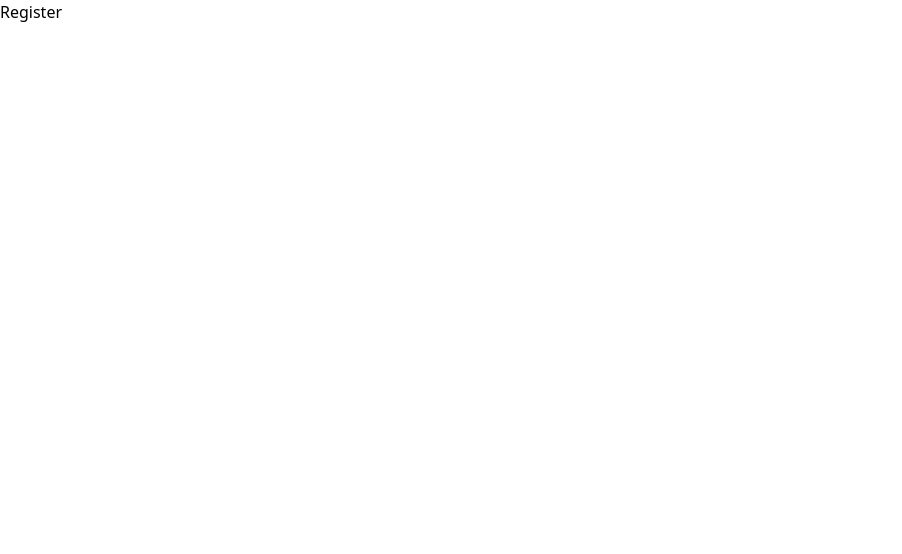
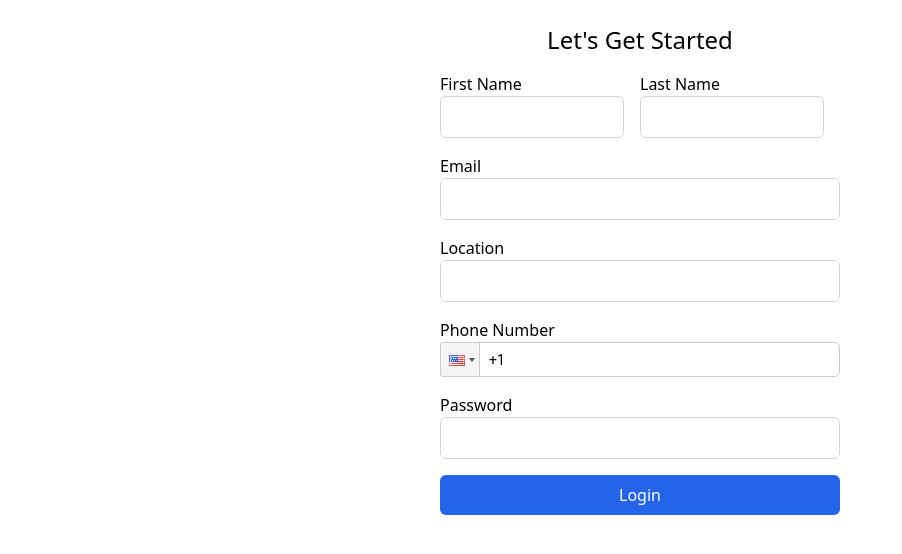
Before and after one commit to Deevyne99/jobHunt365, a React (Vite) app in the folder Jobhunt365/: page /register in a window 1280 px wide. Shown: the top 554 px of the page, without its empty margins (0-902 px from the left). Built offline with nearby package versions, Linux system fonts and the light colour scheme.

Commit message:
Build : building register and login page

```diff
--- a/Jobhunt365/package.json
+++ b/Jobhunt365/package.json
@@ -16,6 +16,7 @@
     "react": "^18.2.0",
     "react-dom": "^18.2.0",
     "react-icons": "^5.0.1",
+    "react-phone-input-2": "^2.15.1",
     "react-redux": "^9.1.0",
     "react-router-dom": "^6.22.3"
   },
--- /dev/null
+++ b/Jobhunt365/src/Components/ReuseableComponets/ButtonComponent/Button.tsx
@@ -0,0 +1,16 @@
+// import React from 'react'
+
+const Button = () => {
+  return (
+    <div className='w-[90%]  mx-auto sm:w-full flex justify-center items-center flex-col'>
+      <button
+        className='  max-w-[400px] w-full text-white capitalize bg-light-blue p-2 rounded-md cursor-pointer'
+        disabled={true}
+      >
+        Login
+      </button>
+    </div>
+  )
+}
+
+export default Button
--- /dev/null
+++ b/Jobhunt365/src/Components/ReuseableComponets/InputComponent/InputComponent.tsx
@@ -0,0 +1,19 @@
+// import React from 'react'
+
+const InputComponent = ({ label }: { label: string }) => {
+  return (
+    <div className=' flex  flex-col justify-center items-center mx-auto w-[90%]  sm:w-full '>
+      <div className='flex flex-col w-full  '>
+        <label htmlFor='' className='capitalize flex items-center text-left'>
+          {label}
+        </label>
+        <input
+          type='text'
+          className='md:max-w-[400px]  border-gray-100 focus:border-[#3b82f6] outline-none  rounded-md border p-2'
+        />
+      </div>
+    </div>
+  )
+}
+
+export default InputComponent
--- a/Jobhunt365/src/pages/Login.tsx
+++ b/Jobhunt365/src/pages/Login.tsx
@@ -1,7 +1,38 @@
 // import React from 'react'
+import { Link } from 'react-router-dom'
+import Button from '../Components/ReuseableComponets/ButtonComponent/Button'
+import InputComponent from '../Components/ReuseableComponets/InputComponent/InputComponent'
 
 const Login = () => {
-  return <div>Login</div>
+  return (
+    <div className='flex flex-col justify-center items-center h-screen w-full'>
+      <header>
+        <h1 className='capitalize text-2xl'>jobhunt365</h1>
+      </header>
+      <div className='flex  flex-col gap-6 mt-4 mx-auto  justify-center items-center  w-full max-w-[400px]'>
+        <div className='w-[90%] '>
+          <InputComponent label={'email'} />
+        </div>
+        <div className='w-[90%] '>
+          <InputComponent label={'Password'} />
+        </div>
+
+        <div className='w-[90%]'>
+          <Button />
+        </div>
+        <div>
+          <p className='text-center w-[270px]'>
+            Do not have an account please click{' '}
+            <Link to={'/register'} className='text-light-blue capitalize'>
+              {' '}
+              here
+            </Link>{' '}
+            to Sign up
+          </p>
+        </div>
+      </div>
+    </div>
+  )
 }
 
 export default Login
--- a/Jobhunt365/src/pages/Register.tsx
+++ b/Jobhunt365/src/pages/Register.tsx
@@ -1,7 +1,57 @@
-// import React from 'react'
+import { useState } from 'react'
+import PhoneInput from 'react-phone-input-2'
+import 'react-phone-input-2/lib/style.css'
+import InputComponent from '../Components/ReuseableComponets/InputComponent/InputComponent'
+import Button from '../Components/ReuseableComponets/ButtonComponent/Button'
 
 const Register = () => {
-  return <div>Register</div>
+  const [phone, setPhone] = useState<string>('')
+  return (
+    <section className='flex flex-col items-center justify-center mt-6'>
+      <div className='flex flex-col gap-4 w-full max-w-[400px]'>
+        <header>
+          <h1 className='capitalize text-center text-2xl'>Let's get started</h1>
+        </header>
+        <div className='flex flex-col gap-4 md:gap-4 md:flex-row'>
+          <div className='md:w-[46%] w-full'>
+            <InputComponent label='first Name' />
+          </div>
+          <div className='md:w-[46%] w-full'>
+            <InputComponent label='last Name' />
+          </div>
+        </div>
+        <div className='w-full '>
+          <InputComponent label='Email' />
+        </div>
+        <div className='w-full'>
+          <InputComponent label='Location' />
+        </div>
+        <div className='w-[90%] flex mx-auto flex-col sm:w-full '>
+          <label htmlFor=''>Phone Number</label>
+          <div className='flex justify-center items-center flex-col w-full'>
+            <PhoneInput
+              placeholder='Enter phone number'
+              country={'us'}
+              value={phone}
+              onChange={(phoneValue: string) => setPhone(phoneValue)}
+              inputStyle={{
+                maxWidth: '400px',
+                width: '100%',
+                paddingTop: '16px',
+                paddingBottom: '16px',
+              }}
+            />
+          </div>
+        </div>
+        <div className='w-full'>
+          <InputComponent label='password' />
+        </div>
+        <div className='w-full'>
+          <Button />
+        </div>
+      </div>
+    </section>
+  )
 }
 
 export default Register
--- a/Jobhunt365/tailwind.config.js
+++ b/Jobhunt365/tailwind.config.js
@@ -3,6 +3,11 @@ export default {
   content: ['./index.html', './src/**/*.{js,ts,jsx,tsx}'],
   theme: {
     extend: {},
+    colors: {
+      'gray-100': '#d1d5db',
+      'light-blue': '#2563eb',
+      white: '#fff',
+    },
   },
   plugins: [],
 }
```
Also changed, not shown: Jobhunt365/src/interface/interface.tsx (added), 1 other file (tests, documents, lock files or other folders).
